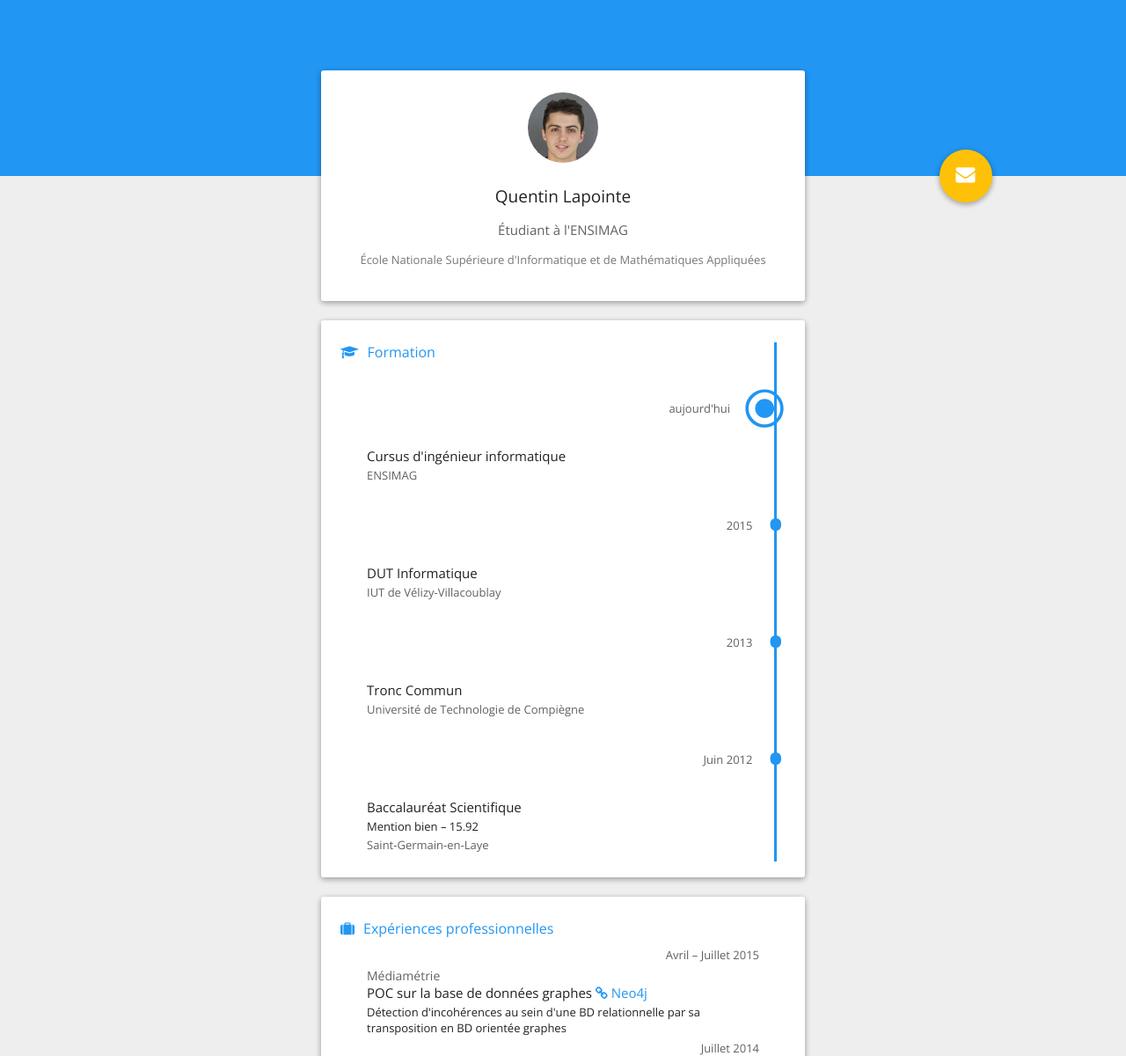
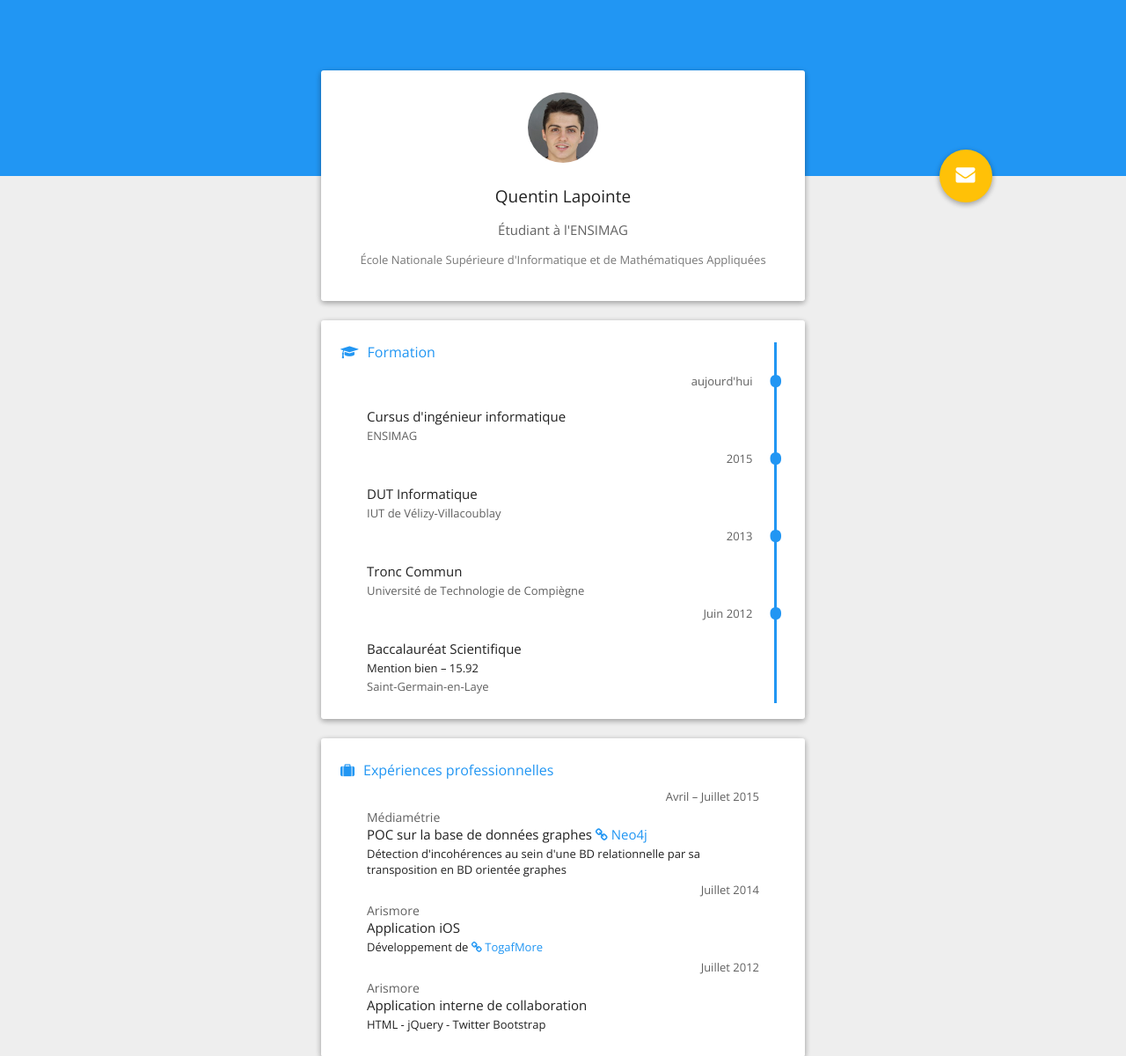
Before and after one commit to KeNt178/resume, a PHP site: page / in a window 1280 px wide. Shown: the top 1200 px of the page at 88% size. Run offline with PHP 8.4, Linux system fonts and the light colour scheme.

Commit message:
timeline bullet ecrasees

```diff
--- a/css/style.css
+++ b/css/style.css
@@ -129,10 +129,10 @@ a:hover{
 	text-align: right;
 }
 #about_card .formation .element .date{
-	margin-right: -33px
+	margin: -30px -33px -10px 0;
 }
 #about_card .bullet {;
-	vertical-align : -20%;
+	vertical-align : -21%;
 	margin-left: 15px;
 	font-size: 60px;
 	color: #2196F3;
--- a/index.html
+++ b/index.html
@@ -35,7 +35,7 @@
 		<div class="title"><i class="fa fa-graduation-cap"></i>Formation</div>
 		<div class="content">
 			<section class="element">
-				<div class="date">aujourd'hui<span class="bullet">⦿</span></div>
+				<div class="date">aujourd'hui<span class="bullet">&#8226;</span></div>
 				<div class="name">Cursus d'ingénieur informatique</div>
 				<div class="place">ENSIMAG</div>
 			</section>
```
